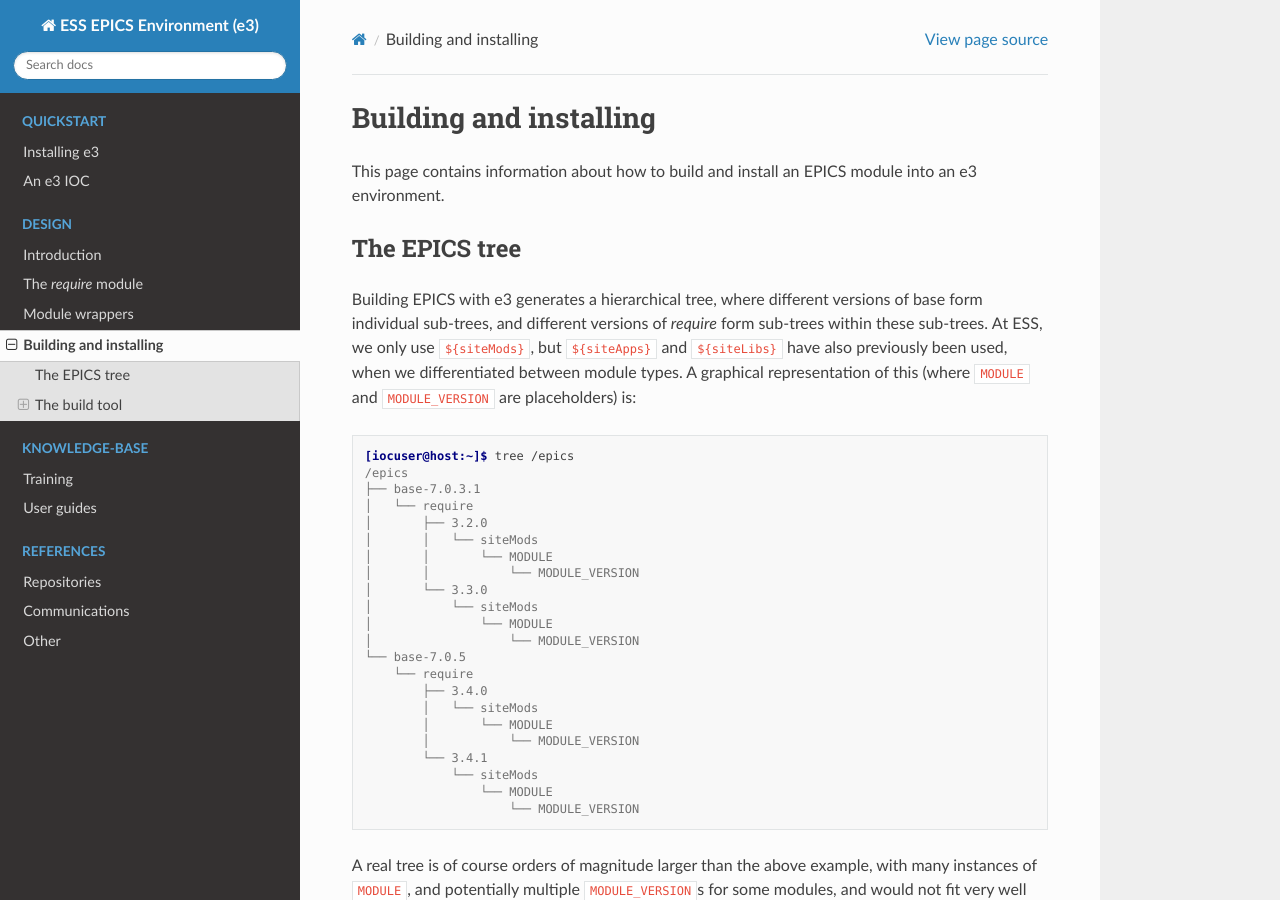
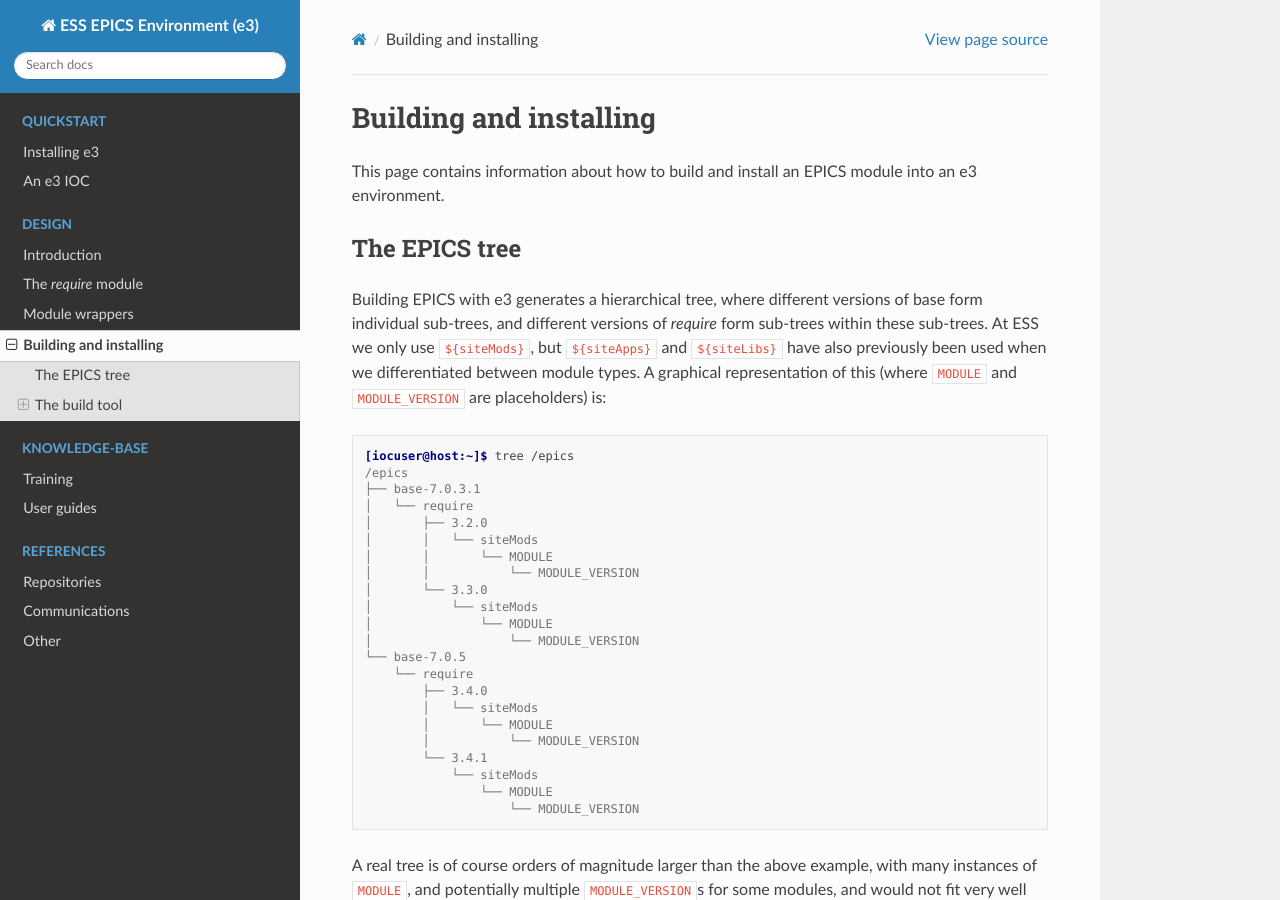
Before and after one commit to ttkorhonen/e3pages, a Sphinx documentation site: the page built from docs/design/4_build_process.md, in a window 1280 px wide and 900 px high. Built offline with Sphinx 7.4.7 and the Read the Docs theme 2.0.0, drawn with Linux system fonts in a browser that asks for light colours.

Commit message:
change punctuation for flow

````diff
--- a/docs/design/4_build_process.md
+++ b/docs/design/4_build_process.md
@@ -6,7 +6,7 @@ This page contains information about how to build and install an EPICS module in
 
 ## The EPICS tree
 
-Building EPICS with e3 generates a hierarchical tree, where different versions of base form individual sub-trees, and different versions of *require* form sub-trees within these sub-trees. At ESS, we only use `${siteMods}`, but `${siteApps}` and `${siteLibs}` have also previously been used, when we differentiated between module types. A graphical representation of this (where `MODULE` and `MODULE_VERSION` are placeholders) is:
+Building EPICS with e3 generates a hierarchical tree, where different versions of base form individual sub-trees, and different versions of *require* form sub-trees within these sub-trees. At ESS we only use `${siteMods}`, but `${siteApps}` and `${siteLibs}` have also previously been used when we differentiated between module types. A graphical representation of this (where `MODULE` and `MODULE_VERSION` are placeholders) is:
 
 ```console
 [iocuser@host:~]$ tree /epics
````
